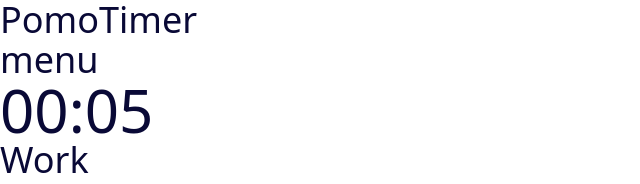
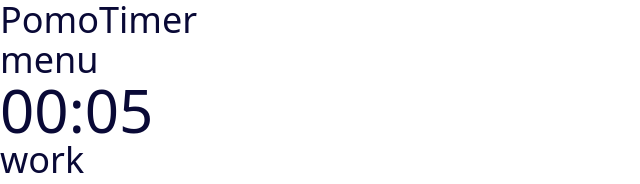
Before and after one commit to javi-diaz47/pomotimer, an Astro site: page / in a window 1280 px wide. Shown: the top 184 px of the page, 0-640 px from the left. Built offline with nearby package versions, Linux system fonts and the light colour scheme; Astro itself is replaced by a stand-in of ours.

Commit message:
♻  [REFACTOR] change default time for custom pomotime

```diff
--- a/src/components/Timer.tsx
+++ b/src/components/Timer.tsx
@@ -1,8 +1,9 @@
 import { DEFAULT_TIME } from "../constants";
 import { useTimer } from "../hooks/useTimer";
+import type { Pomotime } from "../types";
 
-export function Timer() {
-  const { time, isActive, play, cancel } = useTimer(DEFAULT_TIME);
+export function Timer({ pomotime }: Pomotime) {
+  const { time, isActive, play, cancel } = useTimer(pomotime.time);
 
   return (
     <div>
@@ -10,7 +11,7 @@
         {time}
       </h2>
       <div className="text-4xl">
-        <p>Work</p>
+        <p>{pomotime.title}</p>
         <span className="text-2xl">1/4</span>
       </div>
       <div className="flex flex-col">
--- a/src/pages/index.astro
+++ b/src/pages/index.astro
@@ -1,6 +1,17 @@
 ---
 import Layout from "../layouts/Layout.astro";
 import { Timer } from "../components/Timer.tsx";
+import type { Pomotime } from "../types";
+
+const pomotime: Pomotime = {
+  time: {
+    min: 0,
+    sec: 5,
+  },
+  title: "work",
+  completed: 1,
+  total: 4,
+};
 ---
 
 <Layout title="Pomotimer">
@@ -10,7 +21,7 @@
   </header>
   <main>
     <section>
-      <Timer client:load />
+      <Timer client:load pomotime={pomotime} />
       <div>
         <ul>
           <li>
--- a/src/types.d.ts
+++ b/src/types.d.ts
@@ -2,3 +2,12 @@
   min: number;
   sec: number;
 }
+
+export interface Pomotime {
+  pomotime: {
+    time: Time,
+    title: string
+    completed: number,
+    total: number
+  },
+}
```
